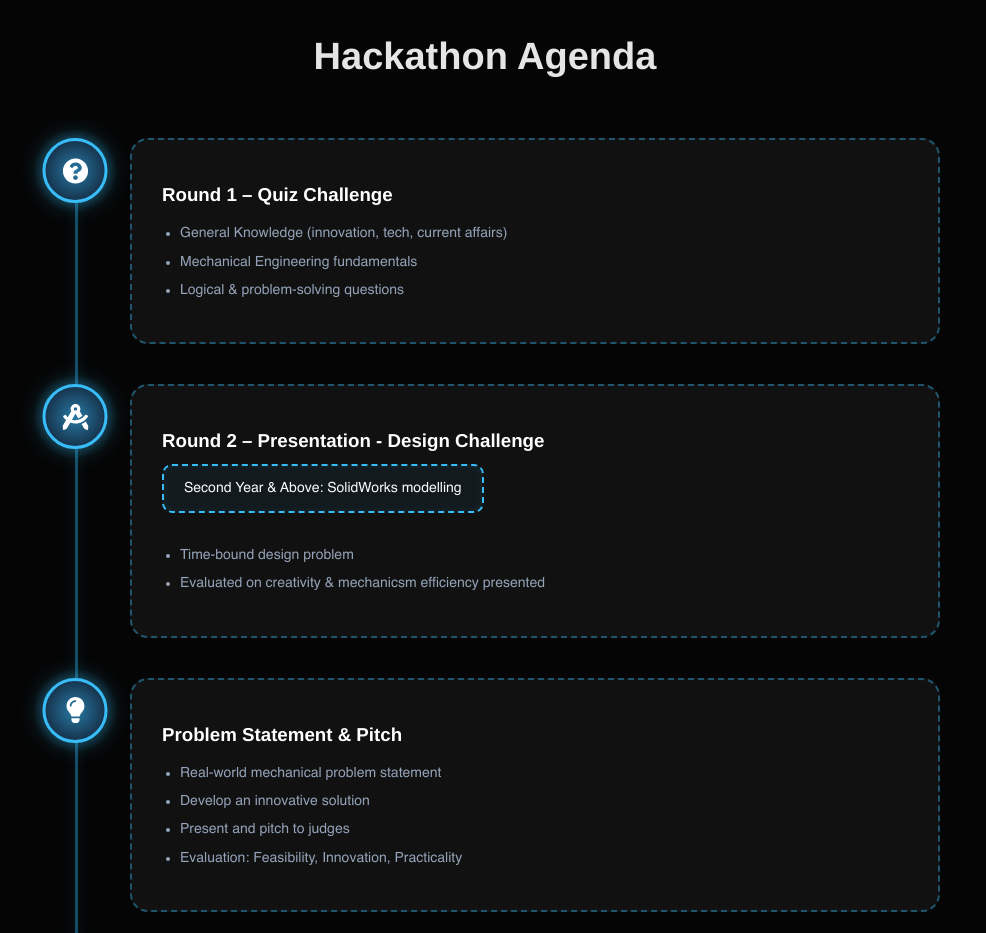
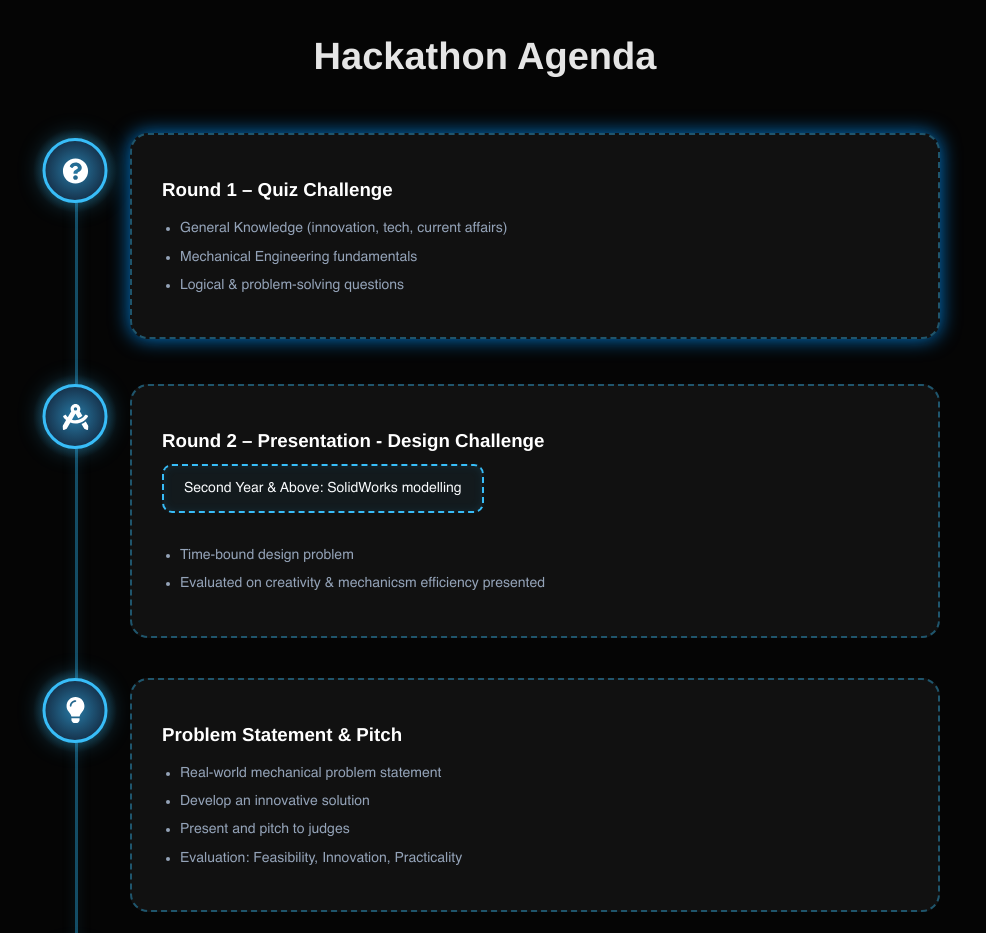
Before and after one commit to tutydeepak/mechathon-mea, a React (Vite) app: page / in a window 1280 px wide. Shown: the part 1260-2193 px from the top of the page, without its empty margins (155-1141 px from the left). Built offline with nearby package versions, Linux system fonts and the light colour scheme; a web font is replaced by a local one.

Commit message:
agenda-hover

```diff
--- a/src/components/Agenda.jsx
+++ b/src/components/Agenda.jsx
@@ -1,4 +1,4 @@
-import React, { useEffect, useRef } from "react";
+import React, { useEffect, useRef, useState } from "react";
 import {
     FaQuestionCircle,
     FaDraftingCompass,
@@ -7,36 +7,32 @@ import {
 } from "react-icons/fa";
 
 export default function Agenda() {
-    // Array to hold references to our cards
+    // State to keep track of which card is currently glowing
+    const [activeIndex, setActiveIndex] = useState(null);
     const cardRefs = useRef([]);
 
     useEffect(() => {
         const observer = new IntersectionObserver(
             (entries) => {
                 entries.forEach((entry) => {
-                    // When the card is sufficiently in view, add the glow class
                     if (entry.isIntersecting) {
-                        entry.target.classList.add("glow-active");
-                    } else {
-                        // Remove it when it leaves the screen so it can trigger again
-                        entry.target.classList.remove("glow-active");
+                        // Get the index from the data attribute and set it as active
+                        const index = Number(entry.target.getAttribute("data-index"));
+                        setActiveIndex(index);
                     }
                 });
             },
             {
-                // Triggers when 50% of the element is visible
                 threshold: 0.5,
-                // Slight offset so it triggers nicely on mobile screens
-                rootMargin: "-10% 0px -10% 0px"
+                // Adjusted rootMargin to create a strict "focus zone" in the vertical center of the screen
+                rootMargin: "-25% 0px -25% 0px"
             }
         );
 
-        // Observe all card refs
         cardRefs.current.forEach((card) => {
             if (card) observer.observe(card);
         });
 
-        // Cleanup on unmount
         return () => {
             cardRefs.current.forEach((card) => {
                 if (card) observer.unobserve(card);
@@ -55,8 +51,12 @@ export default function Agenda() {
                     <div className="agenda-icon">
                         <FaQuestionCircle />
                     </div>
-                    {/* Attach to ref array index 0 */}
-                    <div className="agenda-card" ref={(el) => (cardRefs.current[0] = el)}>
+                    {/* Add conditional class and data-index */}
+                    <div
+                        className={`agenda-card ${activeIndex === 0 ? "glow-active" : ""}`}
+                        data-index={0}
+                        ref={(el) => (cardRefs.current[0] = el)}
+                    >
                         <h3>Round 1 – Quiz Challenge</h3>
                         <ul>
                             <li>General Knowledge (innovation, tech, current affairs)</li>
@@ -71,8 +71,12 @@ export default function Agenda() {
                     <div className="agenda-icon">
                         <FaDraftingCompass />
                     </div>
-                    {/* Attach to ref array index 1 */}
-                    <div className="agenda-card" ref={(el) => (cardRefs.current[1] = el)}>
+                    {/* Add conditional class and data-index */}
+                    <div
+                        className={`agenda-card ${activeIndex === 1 ? "glow-active" : ""}`}
+                        data-index={1}
+                        ref={(el) => (cardRefs.current[1] = el)}
+                    >
                         <h3>Round 2 – Presentation - Design Challenge</h3>
                         <a href="#" className="highlight-box">
                             <p>Second Year & Above: SolidWorks modelling</p>
@@ -89,8 +93,12 @@ export default function Agenda() {
                     <div className="agenda-icon">
                         <FaLightbulb />
                     </div>
-                    {/* Attach to ref array index 2 */}
-                    <div className="agenda-card" ref={(el) => (cardRefs.current[2] = el)}>
+                    {/* Add conditional class and data-index */}
+                    <div
+                        className={`agenda-card ${activeIndex === 2 ? "glow-active" : ""}`}
+                        data-index={2}
+                        ref={(el) => (cardRefs.current[2] = el)}
+                    >
                         <h3>Problem Statement & Pitch</h3>
                         <ul>
                             <li>Real-world mechanical problem statement</li>
@@ -106,8 +114,12 @@ export default function Agenda() {
                     <div className="agenda-icon">
                         <FaCube />
                     </div>
-                    {/* Attach to ref array index 3 */}
-                    <div className="agenda-card" ref={(el) => (cardRefs.current[3] = el)}>
+                    {/* Add conditional class and data-index */}
+                    <div
+                        className={`agenda-card ${activeIndex === 3 ? "glow-active" : ""}`}
+                        data-index={3}
+                        ref={(el) => (cardRefs.current[3] = el)}
+                    >
                         <h3>Round 3 – CAD Development & Prototyping</h3>
                         <ul>
                             <li>Complete CAD assembly required</li>
--- a/src/index.css
+++ b/src/index.css
@@ -698,10 +698,25 @@ body {
   transition: all 0.3s ease;
 }
 
-.agenda-card:hover {
+/* .agenda-card:hover {
   transform: translateY(-6px);
   border-color: #38bdf8;
   box-shadow: 0 0 30px rgba(56, 189, 248, 0.25);
+} */
+
+/* Find this block in your CSS... */
+.agenda-card:hover {
+  box-shadow: 0 0 20px rgba(0, 150, 255, 0.8);
+  transform: translateY(-5px);
+  /* whatever other glow styles you have */
+}
+
+/* ...and change it to this: */
+.agenda-card:hover,
+.agenda-card.glow-active {
+  box-shadow: 0 0 20px rgba(0, 150, 255, 0.8);
+  /* Use your actual glow colors */
+  transform: translateY(-5px);
 }
 
 .agenda-card h3 {
```
